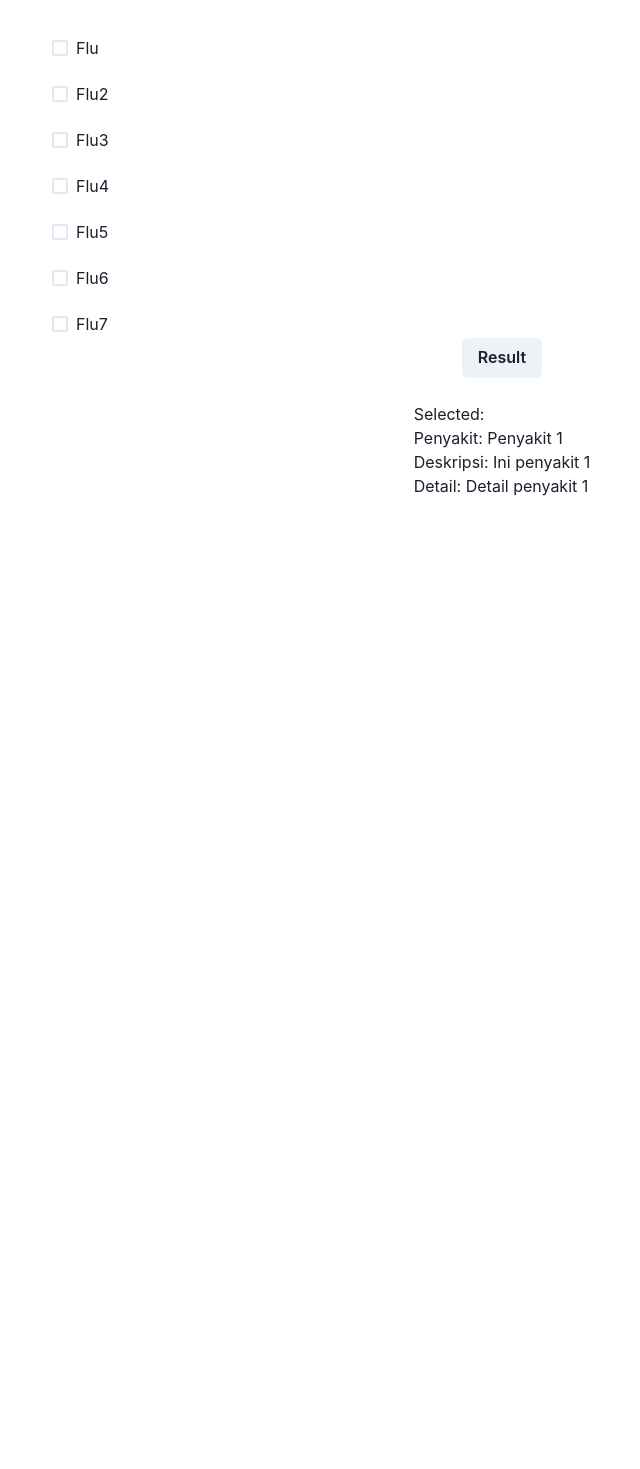
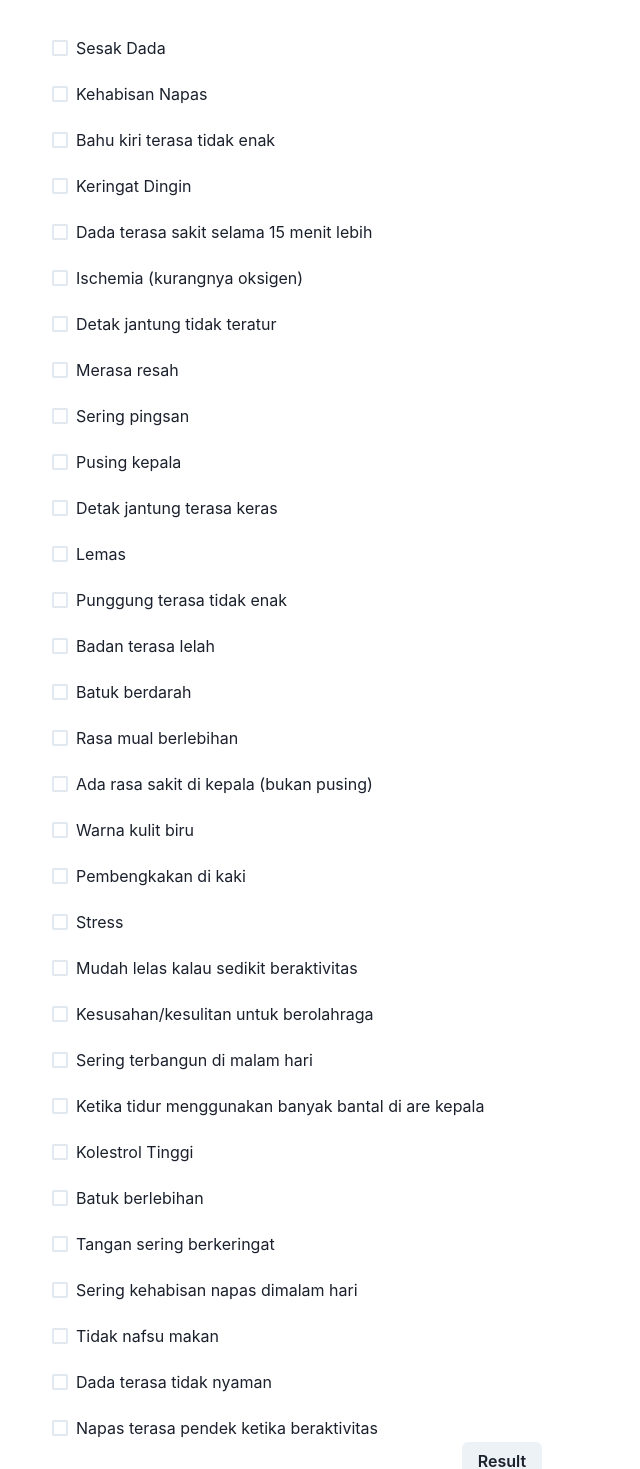
Before and after one commit to miu-soo/Expert-System, a React (Create React App) app: page / in a window 1280 px wide. Shown: the part 208-1677 px from the top of the page, without its empty margins (138-778 px from the left). Before the commit the page ends 800 px from the top, so only its background shows below. Built offline with nearby package versions, Linux system fonts and the light colour scheme.

Commit message:
Feat: update KB

```diff
--- a/src/data/dataGejala.ts
+++ b/src/data/dataGejala.ts
@@ -1,38 +1,158 @@
 const Gejala = [
   {
     id: 1,
-    name: "Flu",
+    name: "Sesak Dada",
     value: 1,
   },
   {
     id: 2,
-    name: "Flu2",
+    name: "Kehabisan Napas",
     value: 2,
   },
   {
     id: 3,
-    name: "Flu3",
+    name: "Bahu kiri terasa tidak enak",
     value: 3,
   },
   {
     id: 4,
-    name: "Flu4",
+    name: "Keringat Dingin",
     value: 4,
   },
   {
     id: 5,
-    name: "Flu5",
+    name: "Dada terasa sakit selama 15 menit lebih",
     value: 5,
   },
   {
     id: 6,
-    name: "Flu6",
+    name: "Ischemia (kurangnya oksigen)",
     value: 6,
   },
   {
     id: 7,
-    name: "Flu7",
+    name: "Detak jantung tidak teratur",
     value: 7,
+  },
+  {
+    id: 8,
+    name: "Merasa resah",
+    value: 8,
+  },
+  {
+    id: 9,
+    name: "Sering pingsan",
+    value: 9,
+  },
+  {
+    id: 10,
+    name: "Pusing kepala",
+    value: 10,
+  },
+  {
+    id: 11,
+    name: "Detak jantung terasa keras",
+    value: 11,
+  },
+  {
+    id: 12,
+    name: "Lemas",
+    value: 12,
+  },
+  {
+    id: 13,
+    name: "Punggung terasa tidak enak",
+    value: 13,
+  },
+  {
+    id: 14,
+    name: "Badan terasa lelah",
+    value: 14,
+  },
+  {
+    id: 15,
+    name: "Batuk berdarah",
+    value: 15,
+  },
+  {
+    id: 16,
+    name: "Rasa mual berlebihan",
+    value: 16,
+  },
+  {
+    id: 17,
+    name: "Ada rasa sakit di kepala (bukan pusing)",
+    value: 17,
+  },
+  {
+    id: 18,
+    name: "Warna kulit biru",
+    value: 18,
+  },
+  {
+    id: 19,
+    name: "Pembengkakan di kaki",
+    value: 19,
+  },
+  {
+    id: 20,
+    name: "Stress",
+    value: 20,
+  },
+  {
+    id: 21,
+    name: "Mudah lelas kalau sedikit beraktivitas",
+    value: 21,
+  },
+  {
+    id: 22,
+    name: "Kesusahan/kesulitan untuk berolahraga",
+    value: 22,
+  },
+  {
+    id: 23,
+    name: "Sering terbangun di malam hari",
+    value: 23,
+  },
+  {
+    id: 24,
+    name: "Ketika tidur menggunakan banyak bantal di are kepala",
+    value: 24,
+  },
+  {
+    id: 25,
+    name: "Kolestrol Tinggi",
+    value: 25,
+  },
+  {
+    id: 26,
+    name: "Batuk berlebihan",
+    value: 26,
+  },
+  {
+    id: 27,
+    name: "Tangan sering berkeringat",
+    value: 27,
+  },
+  {
+    id: 28,
+    name: "Sering kehabisan napas dimalam hari",
+    value: 28,
+  },
+  {
+    id: 29,
+    name: "Tidak nafsu makan",
+    value: 29,
+  },
+  {
+    id: 30,
+    name: "Dada terasa tidak nyaman",
+    value: 30,
+  },
+  {
+    id: 31,
+    name: "Napas terasa pendek ketika beraktivitas",
+    value: 31,
   },
 ];
 
--- a/src/data/dataPenyakit.ts
+++ b/src/data/dataPenyakit.ts
@@ -1,10 +1,36 @@
 const Penyakit = [
   {
     id: 1,
-    name: "Penyakit 1",
-    description: "Ini penyakit 1",
+    name: "Penyakit Jantung Koroner",
+    description: "Damage or disease in the heart's major blood vessels.",
+    detail: "Detail penyakit 1",
+  },
+  {
+    id: 2,
+    name: "Penyakit Jantung Bawaan (keturunan)",
+    description: "An abnormality in the heart that develops before birth",
+    detail: "Detail penyakit 1",
+  },
+  {
+    id: 3,
+    name: "Arrhythmia",
+    description:
+      "Improper beating of the heart, whether irregular, too fast or too slow.",
+    detail: "Detail penyakit 1",
+  },
+  {
+    id: 4,
+    name: "Penyakit katup jantung",
+    description:
+      "One or more of the valves in your heart doesn't work properly",
+    detail: "Detail penyakit 1",
+  },
+  {
+    id: 5,
+    name: "Gagal Jantung",
+    description:
+      "A chronic condition in which the heart doesn't pump blood as well as it should.",
     detail: "Detail penyakit 1",
   },
 ];
-
 export default Penyakit;
```
